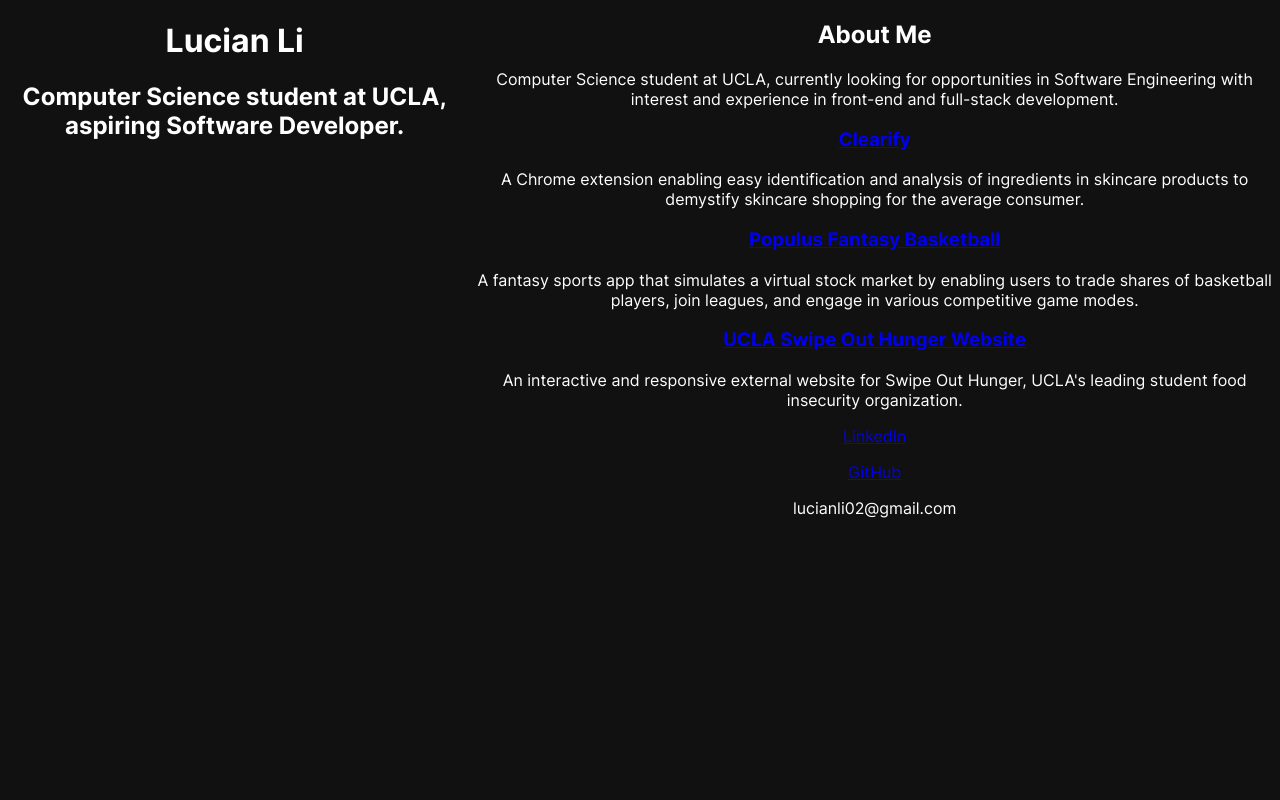
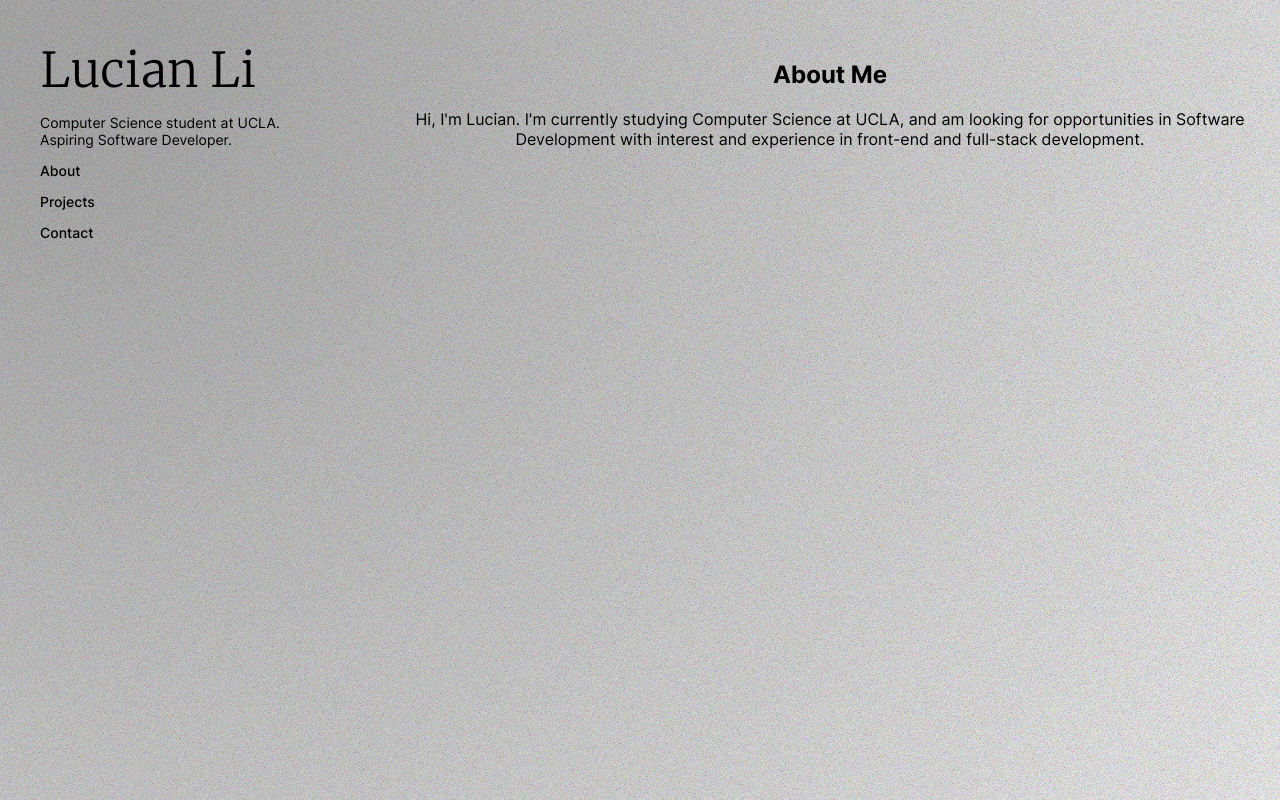
Before and after one commit to lucianli/personal-website, a React (Create React App) app: page / in a window 1280 px wide. Built offline with nearby package versions, Linux system fonts and the light colour scheme.

Commit message:
background gradient

```diff
--- a/public/index.html
+++ b/public/index.html
@@ -8,6 +8,7 @@
       name="description"
       content="Web site created using create-react-app"
     />
+    <link rel="apple-touch-icon" href="%PUBLIC_URL%/favicon.ico" />
     <!--
       manifest.json provides metadata used when your web app is installed on a
       user's mobile device or desktop. See https://developers.google.com/web/fundamentals/web-app-manifest/
--- a/src/App.js
+++ b/src/App.js
@@ -1,24 +1,69 @@
 import './styles/App.css';
 import './styles/fonts.css';
-import React from 'react';
+import React, { useState, useEffect } from 'react';
 import Contact from './components/Contact';
 import Header from './components/Header';
 import About from './components/About';
 import Projects from './components/Projects';
+import noiseSvg from './assets/noisefilter.svg';
 
 function App() {
+  const [mousePos, setMousePos] = useState({x: 0, y: 0});
+  const handleMouseMove = (e) => {
+    setMousePos({x: e.clientX, y: e.clientY});
+  };
+  useEffect(() => {
+    window.addEventListener('mousemove', handleMouseMove);
+    return () => {
+      window.removeEventListener('mousemove', handleMouseMove);
+    }
+  }, []);
+  const calculateGradient = () => {
+    const gradientX = (mousePos.x / window.innerWidth) * 100;
+    const gradientY = (mousePos.y / window.innerHeight) * 100;
+
+    return `radial-gradient(circle at ${gradientX}% ${gradientY}%, rgba(70, 70, 70, 0.4) 10%, transparent), url(${noiseSvg})`;
+  };
+
+  const [curPage, setCurPage] = useState('about');
+  // const handleClick = (page) => {
+  //   setCurPage(page);
+  // };
+
+  const displayCurPage = () => {
+    if (curPage == 'projects') {
+      return <Projects/>
+    } else if (curPage == 'contact') {
+      return <Contact/>
+    } else {
+      return <About/>
+    }
+  }
+
   return (
-    <div className="App">
-      <div>
+    <div
+      className="App"
+    >
+      <div
+        className="background"
+        style={{
+          background: `
+            ${calculateGradient()}
+          `,
+        }}
+      />
+      <div className="header">
         <Header/>
+        <p className="menuLink">About</p>
+        <p className="menuLink">Projects</p>
+        <p className="menuLink">Contact</p>
       </div>
-      <div>
-        <About/>
-        <Projects/>
-        <Contact/>
+      <div className="content">
+        {displayCurPage()}
       </div>
     </div>
+
   );
-}
+};
 
 export default App;
--- a/src/components/About.js
+++ b/src/components/About.js
@@ -5,9 +5,8 @@
         <section id="about">
             <h2>About Me</h2>
             <p>
-                Computer Science student at UCLA, currently looking for opportunities
-                in Software Engineering with interest and experience in front-end and
-                full-stack development.
+                Hi, I'm Lucian. I'm currently studying Computer Science at UCLA, and am looking for opportunities
+                in Software Development with interest and experience in front-end and full-stack development.
             </p>
         </section>
     );
--- a/src/components/Header.js
+++ b/src/components/Header.js
@@ -1,11 +1,12 @@
 import React from 'react';
+import '../styles/header.css';
 
 const Header = () => {
     return (
-        <header>
-            <h1>Lucian Li</h1>
-            <h2>Computer Science student at UCLA, aspiring Software Developer.</h2>
-        </header>
+        <div classname="header">
+            <p className="title">Lucian Li</p>
+            <p className="headline">Computer Science student at UCLA. <br></br>Aspiring Software Developer.</p>
+        </div>
     );
 }
 
--- a/src/index.js
+++ b/src/index.js
@@ -7,7 +7,6 @@
 const root = ReactDOM.createRoot(document.getElementById('root'));
 root.render(
   <React.StrictMode>
-    <div class="bg"></div>
     <App />
   </React.StrictMode>
 );
--- a/src/styles/App.css
+++ b/src/styles/App.css
@@ -1,42 +1,37 @@
 .App {
   text-align: center;
-  flex: 1;
+  height: 100vh;
+  width: 100vw;
   font-family: 'Inter';
   display: flex;
   flex-direction: row;
 }
 
-.App-logo {
-  height: 40vmin;
-  pointer-events: none;
+.background {
+  height: 100vh;
+  width: 100vw;
+  position: absolute;
+  top: 0;
+  left: 0;
+  z-index: -1;
 }
 
-@media (prefers-reduced-motion: no-preference) {
-  .App-logo {
-    animation: App-logo-spin infinite 20s linear;
-  }
+.header {
+  width: 25vw;
+  margin-left: 40px;
+  margin-top: 40px;
 }
 
-.App-header {
-  background-color: #282c34;
-  min-height: 100vh;
-  display: flex;
-  flex-direction: column;
-  align-items: center;
-  justify-content: center;
-  font-size: calc(10px + 2vmin);
-  color: white;
+.content {
+  width: 75vw;
+  margin-left: 40px;
+  margin-top: 40px;
 }
 
-.App-link {
-  color: #61dafb;
+.menuLink {
+  font-family: 'Inter';
+  font-weight: 500;
+  font-size: 14px;
+  cursor: pointer;
+  text-align: left;
 }
-
-@keyframes App-logo-spin {
-  from {
-    transform: rotate(0deg);
-  }
-  to {
-    transform: rotate(360deg);
-  }
-}
--- a/src/styles/fonts.css
+++ b/src/styles/fonts.css
@@ -1,3 +1,9 @@
+@font-face {
+    font-family: 'Merriweather';
+    src: url('../../public/fonts/Merriweather-Light.ttf') format('truetype');
+    font-weight: 300;
+    font-style: normal;
+}
 @font-face {
     font-family: 'Inter';
     src: url('../../public/fonts/Inter-Regular.ttf') format('truetype');
--- /dev/null
+++ b/src/styles/header.css
@@ -0,0 +1,14 @@
+.title {
+    font-family: 'Merriweather';
+    font-weight: 300;
+    font-size: 48px;
+    text-align: left;
+    margin: 0;
+}
+
+.headline {
+    font-family: 'Inter';
+    font-weight: 400;
+    font-size: 14px;
+    text-align: left;
+}
--- a/src/styles/index.css
+++ b/src/styles/index.css
@@ -1,8 +1,7 @@
 body {
-  background-color: #111111;
+  background-color: white;
   margin: 0;
   overflow-x: hidden;
-  color: white;
   font-family: -apple-system, BlinkMacSystemFont, 'Segoe UI', 'Roboto', 'Oxygen',
     'Ubuntu', 'Cantarell', 'Fira Sans', 'Droid Sans', 'Helvetica Neue',
     sans-serif;
```
Also changed, not shown: public/fonts/Merriweather-Light.ttf (added), src/assets/noisefilter.svg (added).
